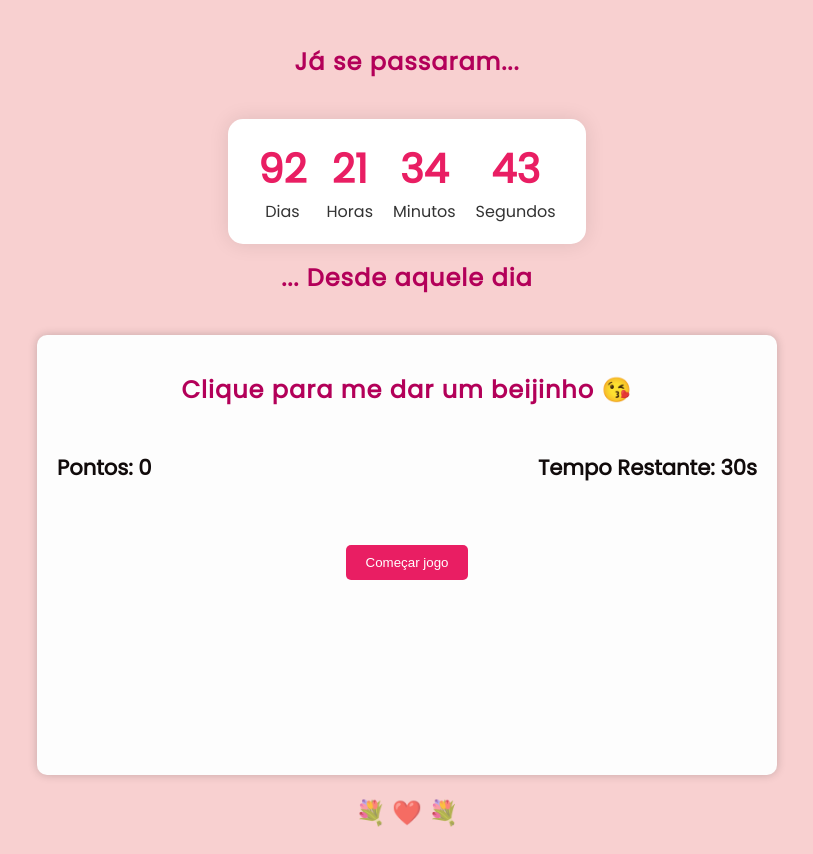
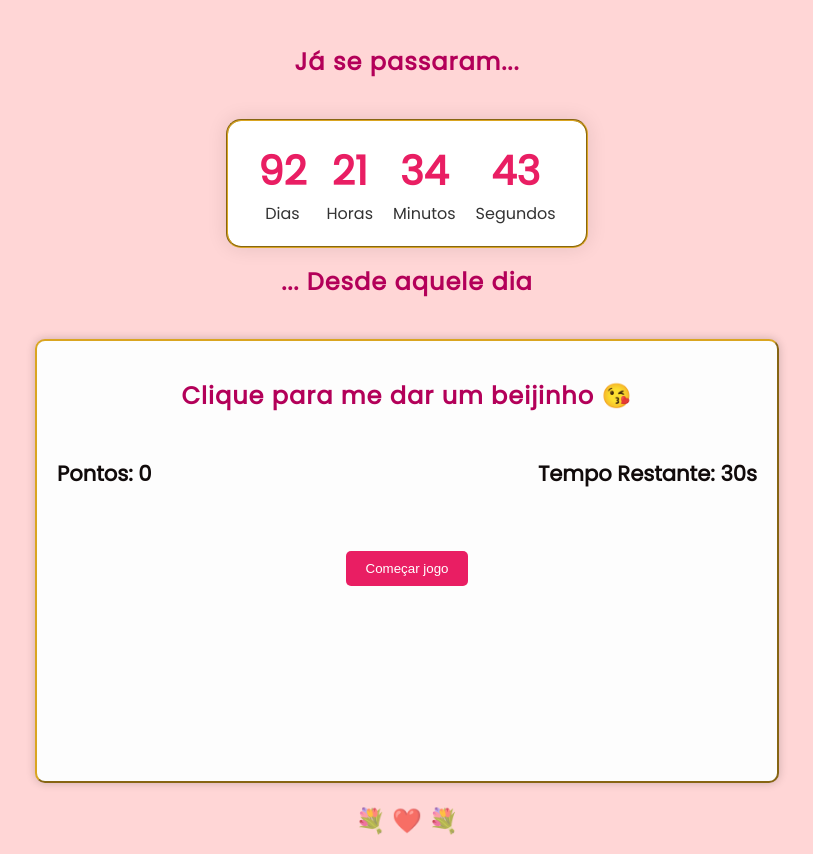
Before and after one commit to arcanjo06/Love-Code, a plain HTML site: page index.html in a window 1280 px wide. Shown: the top 854 px of the page, without its empty margins (233-1046 px from the left). Drawn offline with nearby package versions, Linux system fonts and the light colour scheme.

Commit message:
Add files via upload

```diff
--- a/index.html
+++ b/index.html
@@ -32,7 +32,7 @@
       }
       body {
         font-family: "Poppins", sans-serif;
-        background: #f8d0d0;
+        background:#ffd6d6;
         display: flex;
         flex-direction: column;
         justify-content: center;
@@ -56,6 +56,7 @@
         margin-bottom: 20px;
         font-weight: 600;
         letter-spacing: 1px;
+
       }
 
       .relogio-container {
@@ -68,6 +69,7 @@
         border-radius: 15px;
         box-shadow: 0 0 20px rgba(0, 0, 0, 0.1);
         font-family: "Poppins", sans-serif;
+        border: 2px groove goldenrod
       }
 
       .bloco {
@@ -120,6 +122,7 @@
       .game-box {
         width: 700px;
         height: 400px;
+        border: 2px outset goldenrod;
         background: #fdfdfd;
         padding: 20px;
         border-radius: 10px;
@@ -138,6 +141,7 @@
         margin-bottom: 20px;
         font-weight: 600;
         letter-spacing: 1px;
+
       }
 
       .box-header {
```
